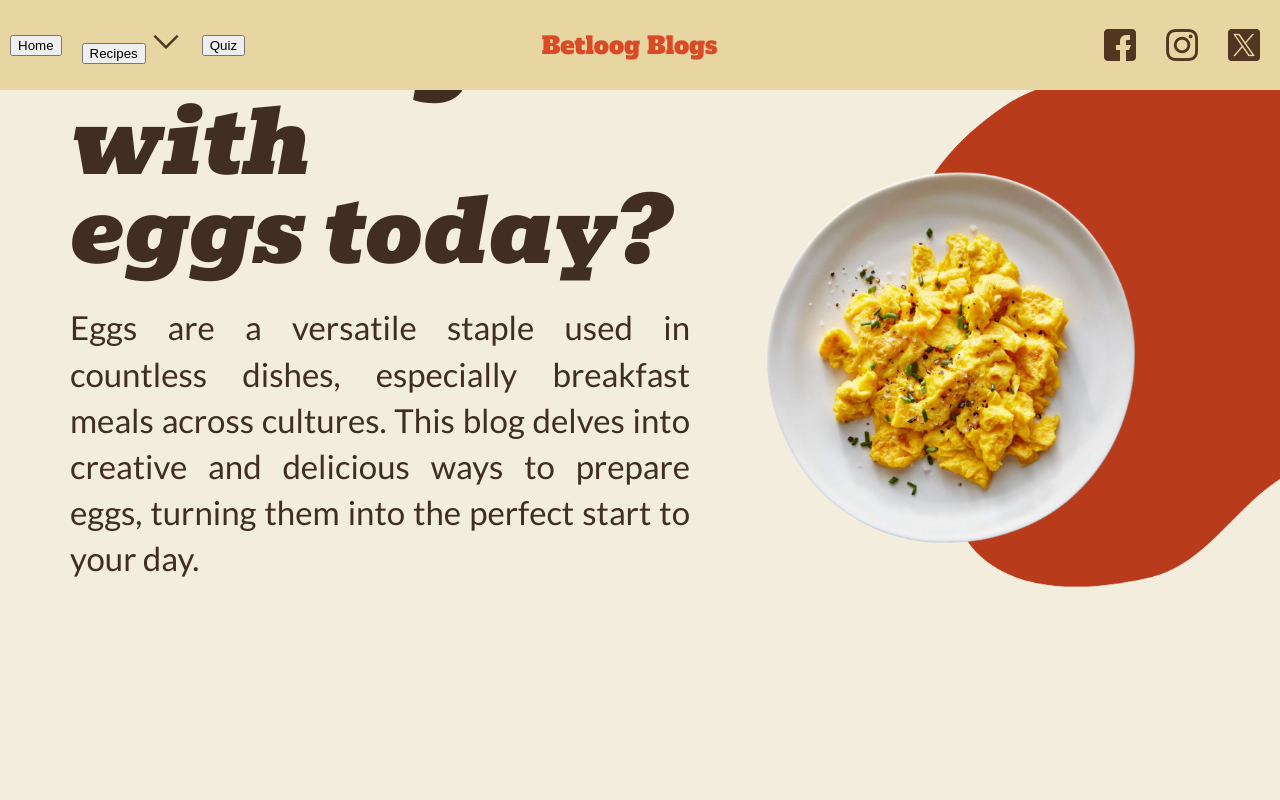
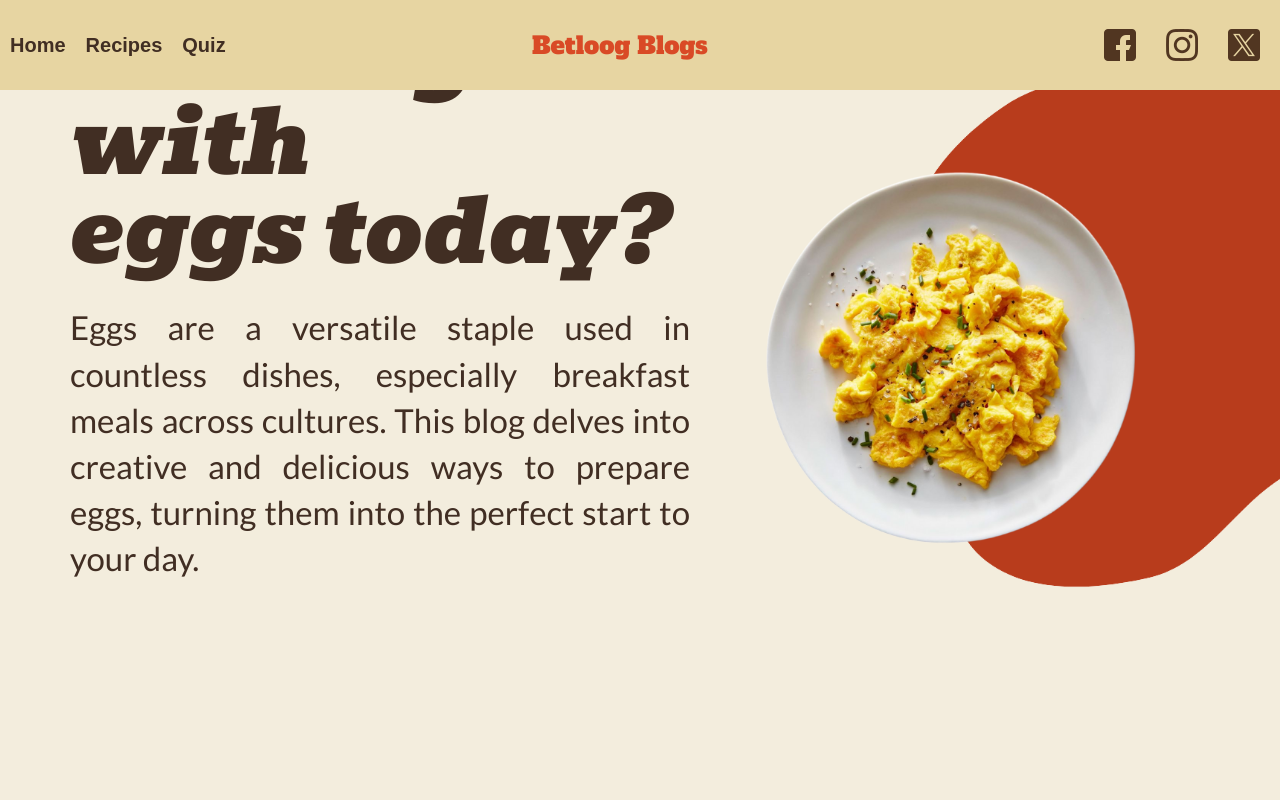
Before and after one commit to rrai23/BetLoog_G1, a plain HTML site: page index.html in a window 1280 px wide. Shown: the top 800 px of the page. Drawn offline with Linux system fonts and the light colour scheme.

Commit message:
fixing something

```diff
--- a/index.html
+++ b/index.html
@@ -12,12 +12,15 @@
     <header>
         <nav class = "navbar">
             <div class="left-nav-buttons">
-                <button class="left-nav-button" id="nav-home-button">Home</button>
+                <div class="head">
+                    <a>Home</a>
+                </div>
 
                 <div class="dropdown left-nav-button">
                     <div class="dropdown-button-container">
-                        <button id="nav-recipes-button">Recipes</button>
-                        <img src="images/nav-bar-images/arrow-down-icon.png" alt="arrow-down-icon">
+                        <div class="head">
+                            <a>Recipes</a>
+                        </div>
                     </div>
                     <div class="dropdown-content">
                         <a href="#sunnySideUp">SUNNY SIDE-UP</a>
@@ -26,7 +29,9 @@
                     </div>
                 </div>
 
-                <button class="left-nav-button" id="nav-quiz-button">Quiz</button>
+                <div class="head">
+                    <a>Quiz</a>
+                </div>
             </div>
 
 
--- a/styles.css
+++ b/styles.css
@@ -71,7 +71,16 @@ p {
     position: relative;
     display: inline-block;
 }
+.head a{
+    font-family: Poppins, sans-serif;
+    font-size: 20px;
+    font-weight: 550;
+    color:#412e23 ;
+    border: #412e23;
+    box-shadow: 0px 10px 20px 0 rgba(252, 252, 252 , 0);
+    border-radius: 10%;
 
+}
 
 .dropdown-content {
     list-style-type: none;
@@ -117,6 +126,7 @@ p {
     background-color: #D94A26;
     border-radius: 20px;
     color: #FCEBD1;
+
 }
 .middle-nav-logo p {
     font-family: 'Alfa Slab One', serif;
```
